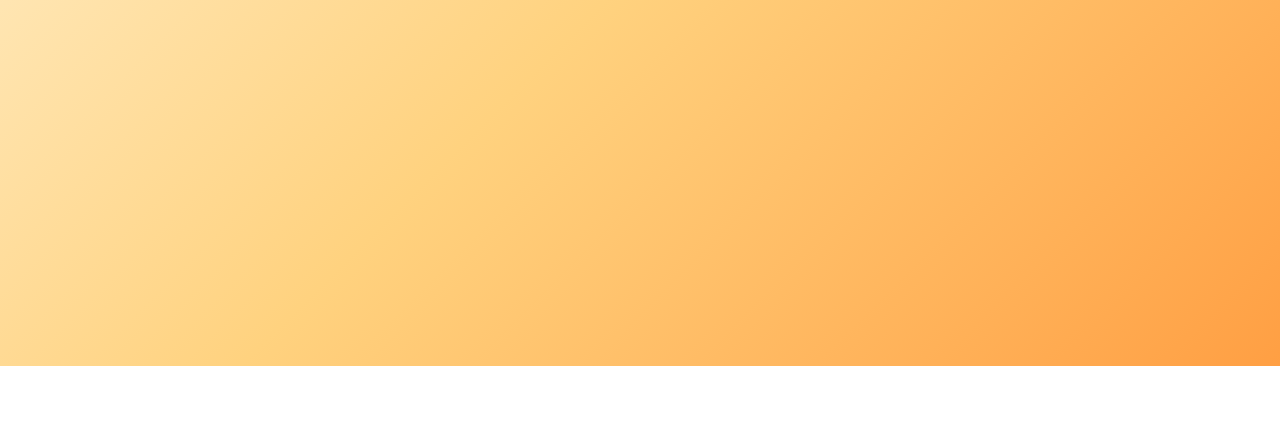
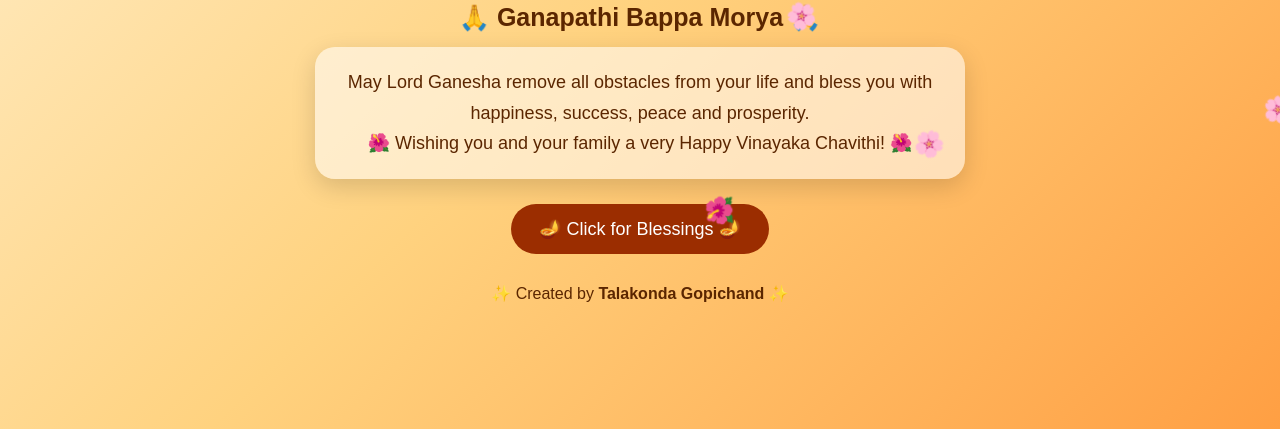
Before and after one commit to gopichandgopichand304-a11y/Vinayaka-Chavithi, a plain HTML site: page index.html in a window 1280 px wide. Shown: the part 434-863 px from the top of the page. Before the commit the page ends 800 px from the top, so only its background shows below. Drawn offline with Linux system fonts and the light colour scheme.

Commit message:
Update index.html

```diff
--- a/index.html
+++ b/index.html
@@ -99,6 +99,7 @@
     0%, 100% {
         transform: translateY(0);
     }
+
     50% {
         transform: translateY(-18px);
     }
@@ -108,6 +109,7 @@
     from {
         text-shadow: 0 0 5px #ff9800;
     }
+
     to {
         text-shadow: 0 0 25px #ff5722;
     }
@@ -120,6 +122,7 @@
 }
 
 @media (max-width: 600px) {
+
     .ganesha {
         font-size: 100px;
     }
@@ -133,4 +136,78 @@
     }
 
     .message {
-                font-size:
+        font-size: 16px;
+    }
+}
+</style>
+</head>
+
+<body>
+
+<div class="top">
+    🪔🙏 Happy Vinayaka Chavithi 🙏🪔
+</div>
+
+<div class="container">
+
+    <div class="ganesha">
+        🐘
+    </div>
+
+    <h1>Happy Vinayaka Chavithi</h1>
+
+    <h2>🙏 Ganapathi Bappa Morya 🙏</h2>
+
+    <div class="message">
+        <p>
+            May Lord Ganesha remove all obstacles from your life
+            and bless you with happiness, success, peace and prosperity.
+        </p>
+
+        <p>
+            🌺 Wishing you and your family a very Happy Vinayaka Chavithi! 🌺
+        </p>
+    </div>
+
+    <button onclick="showBlessing()">
+        🪔 Click for Blessings 🪔
+    </button>
+
+    <div class="footer">
+        ✨ Created by <b>Talakonda Gopichand</b> ✨
+    </div>
+
+</div>
+
+<script>
+
+function showBlessing() {
+    alert("🙏 Lord Ganesha bless you with Happiness, Success & Prosperity! 🐘🌺");
+}
+
+function createFlower() {
+
+    const flower = document.createElement("div");
+
+    flower.className = "flower";
+
+    flower.innerHTML = Math.random() > 0.5 ? "🌺" : "🌸";
+
+    flower.style.left = Math.random() * 100 + "vw";
+
+    flower.style.animationDuration =
+        (4 + Math.random() * 5) + "s";
+
+    document.body.appendChild(flower);
+
+    setTimeout(() => {
+        flower.remove();
+    }, 9000);
+}
+
+setInterval(createFlower, 500);
+
+</script>
+
+</body>
+</html>
```
Lines whose indentation alone changed are shown as unchanged.
